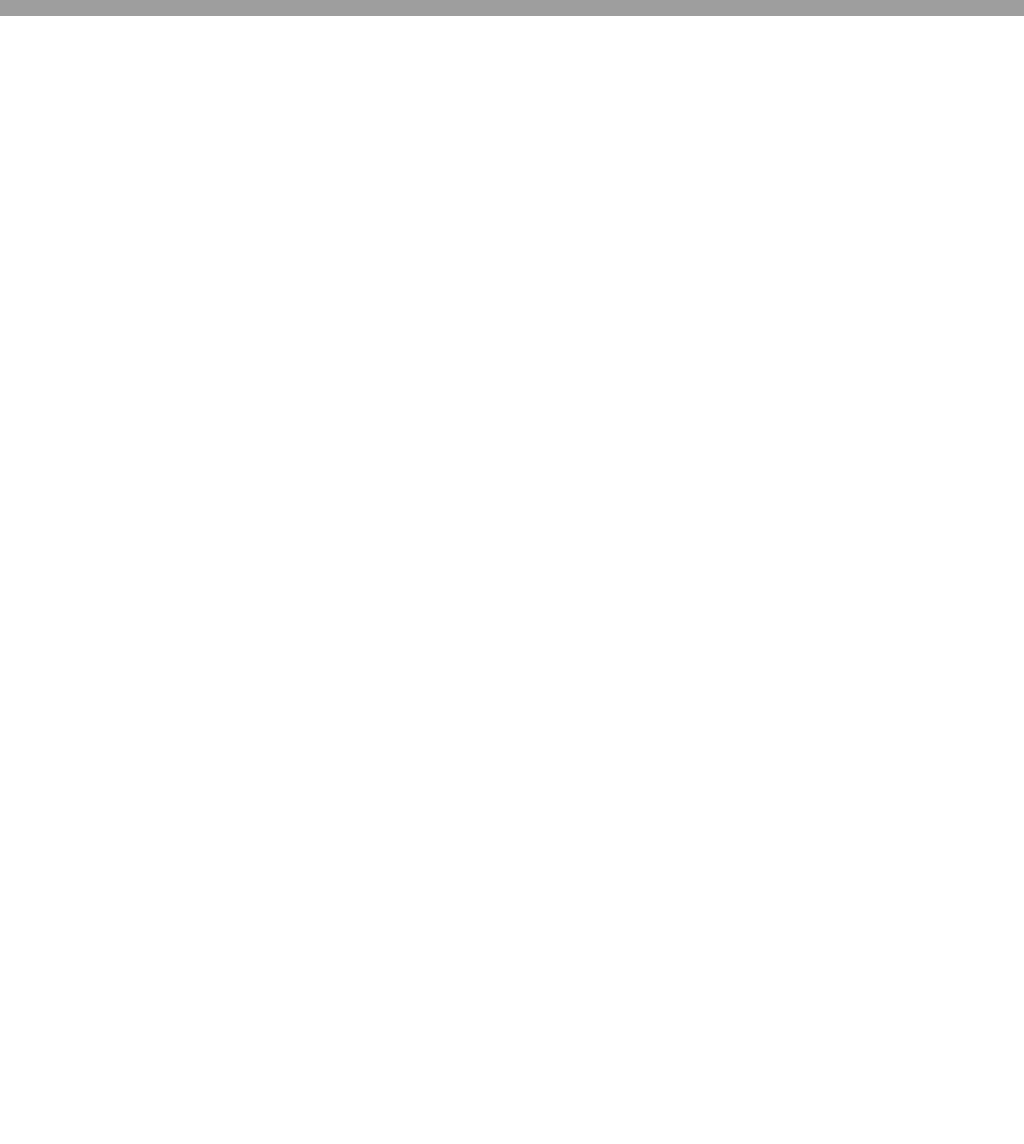
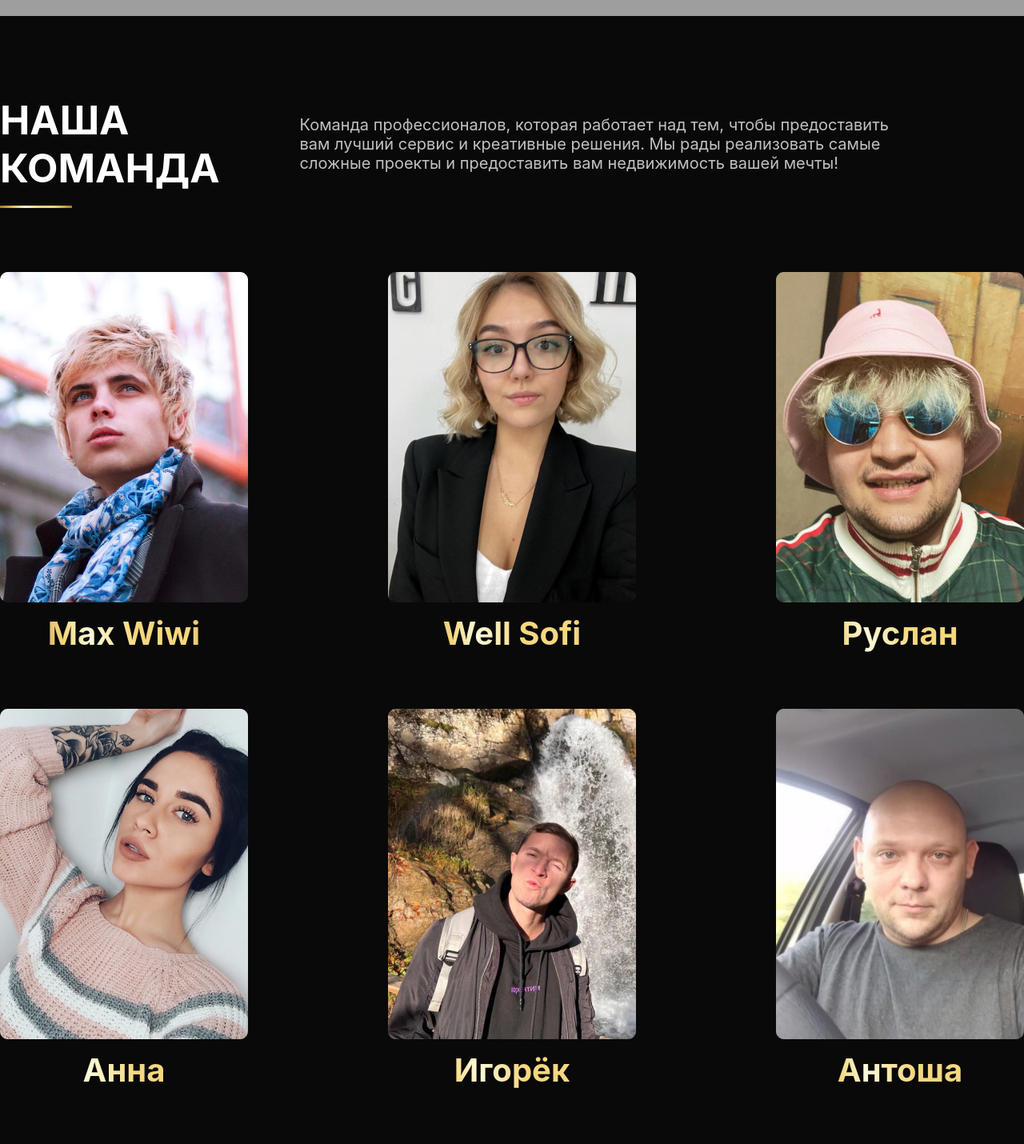
Before and after one commit to when-dev/LuxAgency-layout, a React (Create React App) app: page / in a window 1280 px wide. Shown: the part 780-2210 px from the top of the page at 80% size. Before the commit the page ends 800 px from the top, so only its background shows below. Built offline with nearby package versions, Linux system fonts and the light colour scheme; grey boxes are pictures that could not be loaded.

Commit message:
add an index.js with image export and complete the our_team section

```diff
--- a/src/App.js
+++ b/src/App.js
@@ -1,3 +1,17 @@
+import {
+  maxWiwi,
+  wellSofi,
+  ruslan,
+  anna,
+  igorek,
+  antosha,
+  vitaminka,
+  muslim,
+  antonodzhi,
+  vladik,
+  andrusha,
+  platina,
+} from "./assets/image/index.js";
 import logo from "./assets/image/logo.svg";
 import callbtn from "./assets/image/call.svg";
 import "./assets/css/style.css";
@@ -31,14 +45,77 @@ function App() {
             <img className="callbtn" src={callbtn} alt="callbtn" />
           </div>
         </div>
-          <h1>агентство недвижимости</h1>
-          <h2>Лучшие идеи – Лучшее решение – Лучший результат</h2>
-          <div className="center-content">
-            <button className="order-btn">заказать консультацию</button>
-          </div>
+        <h1>агентство недвижимости</h1>
+        <h2>Лучшие идеи – Лучшее решение – Лучший результат</h2>
+        <div className="center-content">
+          <button className="order-btn">заказать консультацию</button>
+        </div>
       </header>
 
-
+      <section className="our_team">
+        <div className="team__container">
+          <h2 className="team-title">
+            Наша <br /> команда
+          </h2>
+          <p className="team-description">
+            Команда профессионалов, которая работает над тем, чтобы предоставить <br />
+            вам лучший сервис и креативные решения. Мы рады реализовать самые <br />
+            сложные проекты и предоставить вам недвижимость вашей мечты!
+          </p>
+        </div>
+        <div className="container">
+          <div className="team-grid">
+            <div className="team-member">
+              <img src={maxWiwi} alt="maxWiwi" />
+              <p className="team-member-name">Max Wiwi</p>
+            </div>
+            <div className="team-member">
+              <img src={wellSofi} alt="wellSofi" />
+              <p className="team-member-name">Well Sofi</p>
+            </div>
+            <div className="team-member">
+              <img src={ruslan} alt="ruslan" />
+              <p className="team-member-name">Руслан</p>
+            </div>
+            <div className="team-member">
+              <img src={anna} alt="anna" />
+              <p className="team-member-name">Анна</p>
+            </div>
+            <div className="team-member">
+              <img src={igorek} alt="igorek" />
+              <p className="team-member-name">Игорёк</p>
+            </div>
+            <div className="team-member">
+              <img src={antosha} alt="antosha" />
+              <p className="team-member-name">Антоша</p>
+            </div>
+            <div className="team-member">
+              <img src={vitaminka} alt="Витаминка" />
+              <p className="team-member-name">Витаминка</p>
+            </div>
+            <div className="team-member">
+              <img src={muslim} alt="Муслим" />
+              <p className="team-member-name">Муслим</p>
+            </div>
+            <div className="team-member">
+              <img src={antonodzhi} alt="Антоноджи" />
+              <p className="team-member-name">Антоноджи</p>
+            </div>
+            <div className="team-member">
+              <img src={vladik} alt="Владик" />
+              <p className="team-member-name">Владик</p>
+            </div>
+            <div className="team-member">
+              <img src={andrusha} alt="Андрюша" />
+              <p className="team-member-name">Андрюша</p>
+            </div>
+            <div className="team-member">
+              <img src={platina} alt="Платина" />
+              <p className="team-member-name">Платина</p>
+            </div>
+          </div>
+        </div>
+      </section>
     </div>
   );
 }
--- a/src/assets/css/style.css
+++ b/src/assets/css/style.css
@@ -101,3 +101,68 @@ nav.header__nav ul li a {
     cursor: pointer;
     background: linear-gradient(20.79deg, #F6E188 -22.06%, #A56A28 15.96%, #E2AC54 40.29%, #F2DA82 69.17%, #BB772C 96.54%, #EDA948 130%);
 }
+
+
+/* SECTION OUR_TEAM */
+
+section.our_team {
+  margin-top: 100px;
+}
+
+.team__container {
+  max-width: 1300px;
+  margin: 0 auto;
+  display: flex;
+  align-items: center;
+}
+
+.team-title {
+  text-transform: uppercase;
+  font-size: 50px;
+  position: relative;
+  margin-right: 100px;
+}
+
+.team-title::after {
+  content: "";
+  position: absolute;
+  bottom: -20px;
+  left: 0;
+  width: 90px;
+  height: 3px;
+  background: linear-gradient(270deg, #B0772A 0%, #DEB864 16%, #F4D780 25%, #F4D780 46%, #FBF9D8 65%, #F4D780 75%, #B0772A 100%);
+}
+
+.team-description {
+  font-size: 20px;
+  font-weight: 400;
+  color: #C0C0C0;
+}
+
+.team-grid {
+  display: flex;
+  flex-wrap: wrap;
+  gap: 20px;
+  justify-content: space-between;
+  margin-top: 100px;
+}
+
+.team-member {
+  flex-basis: calc(25% - 20px);
+  text-align: center;
+}
+
+.team-member img {
+  max-width: 310px;
+}
+
+.team-member-name {
+  font-size: 40px;
+  font-weight: 700;
+  background: linear-gradient(259.94deg, #B0772A 1.53%, #DEB864 16.83%, #F4D780 25.43%, #F4D780 45.5%, #FBF9D8 63.66%, #F4D780 73.22%, #B0772A 97.12%);
+  padding: 10px;
+  margin-bottom: 40px;
+  -webkit-background-clip: text; /* Для кроссбраузерности */
+  background-clip: text;
+  color: transparent; /* Сделает текст невидимым, так как цвет текста сейчас установлен через фон */
+}
--- /dev/null
+++ b/src/assets/image/index.js
@@ -0,0 +1,29 @@
+import maxWiwi from "./our_team/max-wiwi.png";
+import wellSofi from "./our_team/well-sofi.png";
+import ruslan from "./our_team/ruslan.png";
+import anna from "./our_team/anna.png";
+import igorek from "./our_team/igorek.png";
+import antosha from "./our_team/antosha.png";
+import vitaminka from "./our_team/vitaminka.png";
+import muslim from "./our_team/muslim.png";
+import antonodzhi from "./our_team/antonodzhi.png";
+import vladik from "./our_team/vladik.png";
+import andrusha from "./our_team/andrusha.png";
+import platina from "./our_team/platina.png";
+
+
+// export default maxWiwi;
+export {
+  maxWiwi,
+  wellSofi,
+  ruslan,
+  anna,
+  igorek,
+  antosha,
+  vitaminka,
+  muslim,
+  antonodzhi,
+  vladik,
+  andrusha,
+  platina,
+};
```
Also changed, not shown: src/assets/image/our_team/vitaminka.png (added), src/assets/image/our_team/well-sofi.png.
